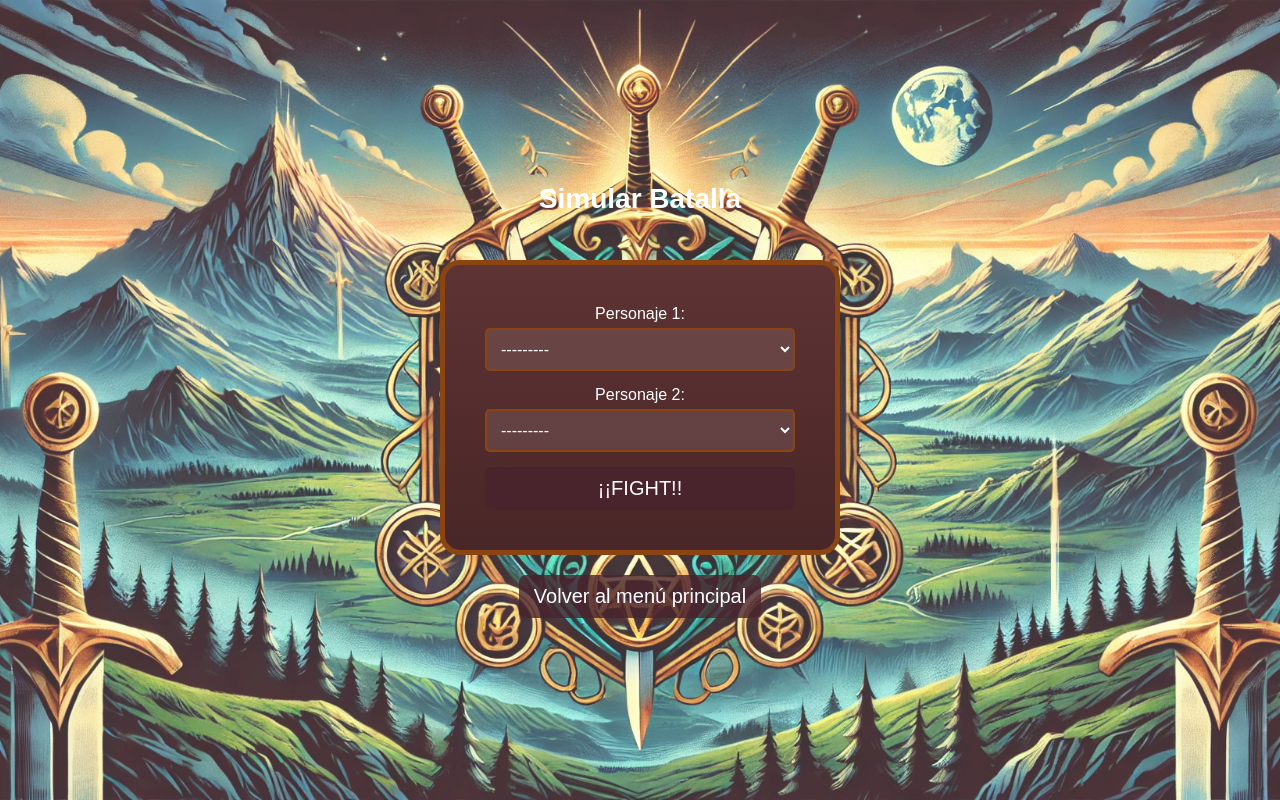
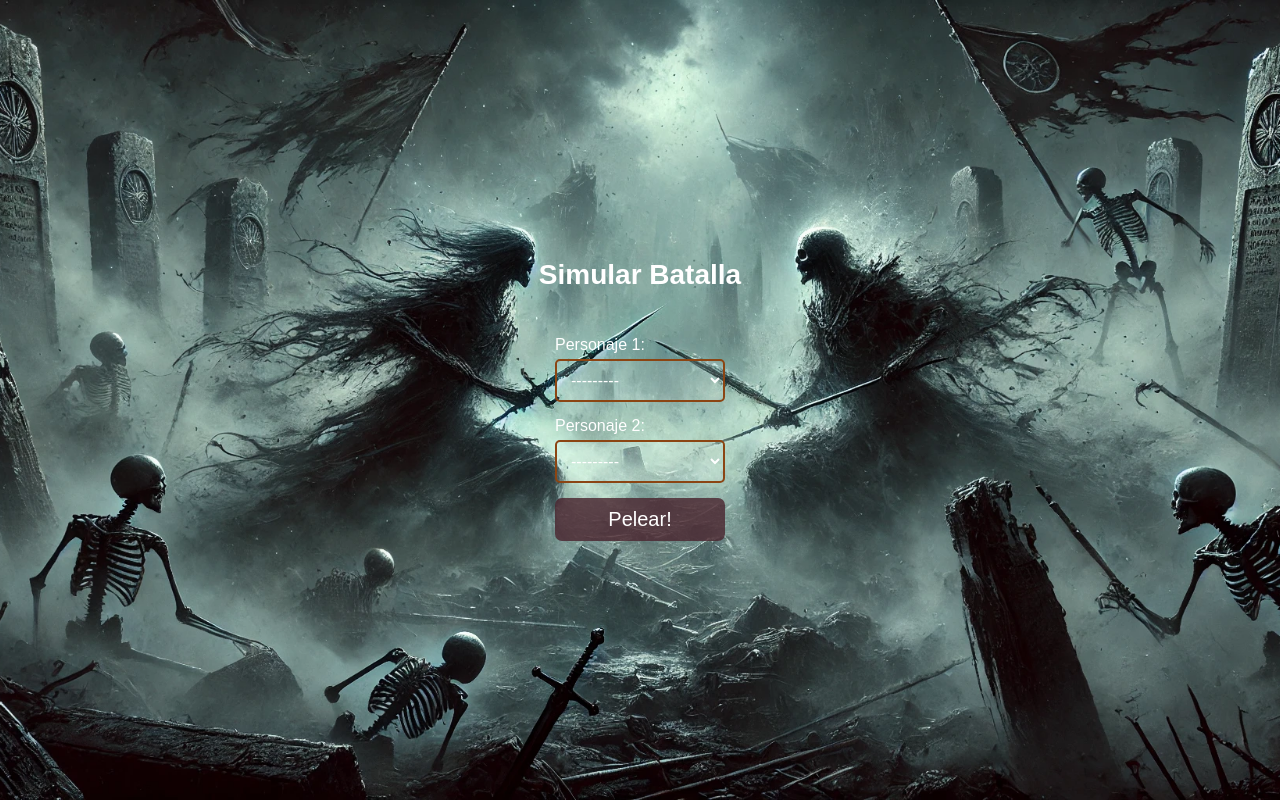
Before and after one commit to daninogales30/juego_tierra_media_django, a Django app: page /battle/ in a window 1280 px wide. Run offline with Django 5.2, Linux system fonts and the light colour scheme; a user stored in the database is signed in; tables that the repository leaves empty hold one stand-in row (values such as "Sample post").

Commit message:
Imagenes dependiendo de la app

```diff
--- a/battle/static/battleview.css
+++ b/battle/static/battleview.css
@@ -7,7 +7,7 @@
 body {
     font-family: sans-serif;
     color: white;
-    background-image: url("images/fondo.webp");
+    background-image: url("images/fondo4.webp");
     background-size: cover;
     background-position: center;
     background-repeat: no-repeat;
--- a/battle/templates/battleview.html
+++ b/battle/templates/battleview.html
@@ -1,27 +1,64 @@
 {% load static %}
 <!DOCTYPE html>
-<html lang="en">
+<html>
 <head>
-    <meta charset="UTF-8">
     <title>Batalla</title>
+    <style>
+        .health-bar {
+            width: 300px;
+            height: 20px;
+            background-color: #eee;
+            margin: 10px 0;
+            border-radius: 10px;
+            overflow: hidden;
+        }
+        .health-fill {
+            height: 100%;
+            background-color: #4CAF50;
+            transition: width 0.3s ease;
+        }
+        .critical {
+            color: red;
+            font-weight: bold;
+        }
+    </style>
     <link rel="stylesheet" href="{% static 'battleview.css' %}">
 </head>
 <body>
     <h1>Simular Batalla</h1>
-    <div>
-        <form method="post" id="battleForm">
-            {% csrf_token %}
-            {{ form.as_p }}
-            <button type="submit">¡¡FIGHT!!</button>
-        </form>
-    </div>
+    <form method="post">
+        {% csrf_token %}
+        {{ form.as_p }}
+        <button type="submit">Pelear!</button>
+    </form>
 
-    {% if ganador %}
-    <div id="winnerContainer" style="position: relative;">
-        <h2>El ganador es... {{ ganador.name }}</h2>
-        <img src="../static/images/14Um.gif" alt="">
+    {% if battle %}
+    <h2>Resultado:</h2>
+    <div class="combatants">
+        <div class="combatant">
+            <h3>{{ character1.name }}</h3>
+            <div class="health-bar">
+                <div class="health-fill"
+                     style="width: {% widthratio character1.health character1.get_max_health 100 %}%;">
+                </div>
+            </div>
+            <p>Salud: {{ character1.health }}/{{ character1.get_max_health }}</p>
+        </div>
+
+        <div class="combatant">
+            <h3>{{ character2.name }}</h3>
+            <div class="health-bar">
+                <div class="health-fill"
+                     style="width: {% widthratio character2.health character2.get_max_health 100 %}%;">
+                </div>
+            </div>
+            <p>Salud: {{ character2.health }}/{{ character2.get_max_health }}</p>
+        </div>
+
+        <h3 class="{% if winner %}critical{% endif %}">
+            Ganador: {{ battle.winner.name }}
+        </h3>
     </div>
     {% endif %}
-    <a href="{% url 'character:principal_menu'%}">Volver al menú principal</a>
 </body>
 </html>
--- a/character/static/character_delete.css
+++ b/character/static/character_delete.css
@@ -14,7 +14,7 @@
 body {
     font-family: Iceberg, sans-serif;
     color: white;
-    background-image: url("images/fondo.webp");
+    background-image: url("images/fondo2.webp");
     background-size: cover;
     background-position: center;
     background-repeat: no-repeat;
--- a/character/static/character_detail.css
+++ b/character/static/character_detail.css
@@ -14,7 +14,7 @@
 body {
    font-family: Iceberg, sans-serif;
    color: white;
-    background-image: url("images/fondo.webp");
+    background-image: url("images/fondo2.webp");
     background-size: cover;
     background-position: center;
     background-repeat: no-repeat;
--- a/character/static/character_form.css
+++ b/character/static/character_form.css
@@ -14,7 +14,7 @@
 body {
    font-family: Iceberg, sans-serif;
    color: white;
-    background-image: url("images/fondo.webp");
+    background-image: url("images/fondo2.webp");
     background-size: cover;
     background-position: center;
     background-repeat: no-repeat;
--- a/character/static/character_list.css
+++ b/character/static/character_list.css
@@ -14,7 +14,7 @@
 body {
     font-family: Iceberg, sans-serif;
     color: white;
-    background-image: url("images/fondo.webp");
+    background-image: url("images/fondo2.webp");
     background-size: cover;
     background-position: center;
     background-repeat: no-repeat;
--- a/character/static/humanos_list.css
+++ b/character/static/humanos_list.css
@@ -14,7 +14,7 @@
 body {
     font-family: Iceberg, sans-serif;
     color: white;
-    background-image: url("images/fondo.webp");
+    background-image: url("images/fondo2.webp");
     background-size: cover;
     background-position: center;
     background-repeat: no-repeat;
--- a/character/static/humanos_sin_arma.css
+++ b/character/static/humanos_sin_arma.css
@@ -14,7 +14,7 @@
 body {
     font-family: Iceberg, sans-serif;
     color: white;
-    background-image: url("images/fondo.webp");
+    background-image: url("images/fondo2.webp");
     background-size: cover;
     background-position: center;
     background-repeat: no-repeat;
--- a/character/static/index.css
+++ b/character/static/index.css
@@ -11,7 +11,7 @@ body {
     justify-content: center;
     align-items: center;
     height: 100vh;
-    background-image: url("images/fondo.webp");
+    background-image: url("images/fondo2.webp");
     background-size: cover;
     background-position: center;
     background-repeat: no-repeat;
--- a/equipment/static/alcance.css
+++ b/equipment/static/alcance.css
@@ -6,7 +6,7 @@
 
 body {
     font-family: Iceberg, sans-serif;
-    background-image: url("images/fondo.webp");
+    background-image: url("images/fondo3.webp");
     background-size: cover;
     background-position: center;
     background-repeat: no-repeat;
--- a/equipment/static/assign_equipment.css
+++ b/equipment/static/assign_equipment.css
@@ -7,7 +7,7 @@
 body {
     font-family: Iceberg, sans-serif;
     color: white;
-    background-image: url("images/fondo.webp");
+    background-image: url("images/fondo3.webp");
     background-size: cover;
     background-position: center;
     background-repeat: no-repeat;
--- a/equipment/static/equipment_list.css
+++ b/equipment/static/equipment_list.css
@@ -6,7 +6,7 @@
 
 body {
     font-family: Iceberg, sans-serif;
-    background-image: url("images/fondo.webp");
+    background-image: url("images/fondo3.webp");
     background-size: cover;
     background-position: center;
     background-repeat: no-repeat;
--- a/equipment/static/potencia.css
+++ b/equipment/static/potencia.css
@@ -6,7 +6,7 @@
 
 body {
     font-family: Iceberg, sans-serif;
-    background-image: url("images/fondo.webp");
+    background-image: url("images/fondo3.webp");
     background-size: cover;
     background-position: center;
     background-repeat: no-repeat;
```
Also changed, not shown: battle/static/images/fondo4.webp (added), character/static/images/fondo2.webp (added), equipment/static/images/fondo3.webp (added).
